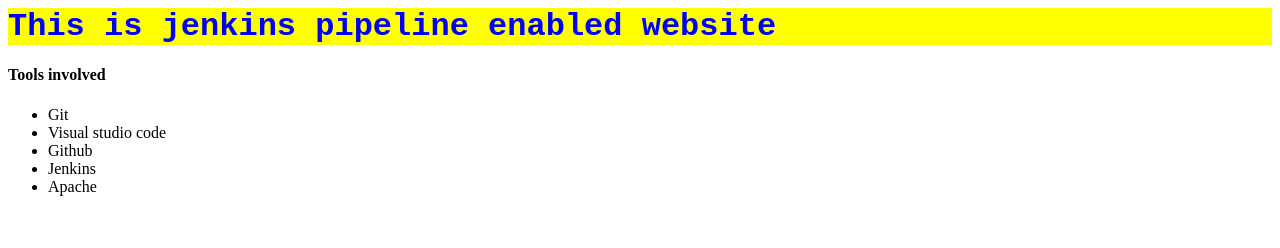
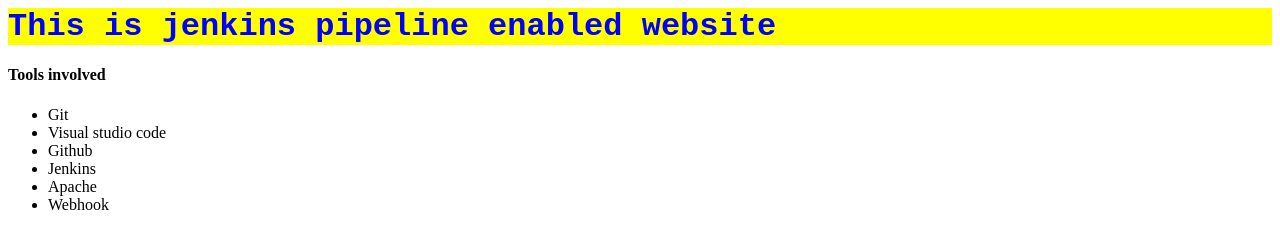
Before and after one commit to vinodh1988/jenkins-static-pipeline, a plain HTML site: page index.html in a window 1280 px wide. Drawn offline with Linux system fonts and the light colour scheme.

Commit message:
extra-commit

```diff
--- a/index.html
+++ b/index.html
@@ -12,6 +12,7 @@
                 <li>Github</li>
                 <li>Jenkins</li>
                 <li>Apache</li>
+                <li>Webhook</li>
             </ul>
     </body>
 </html>
```
